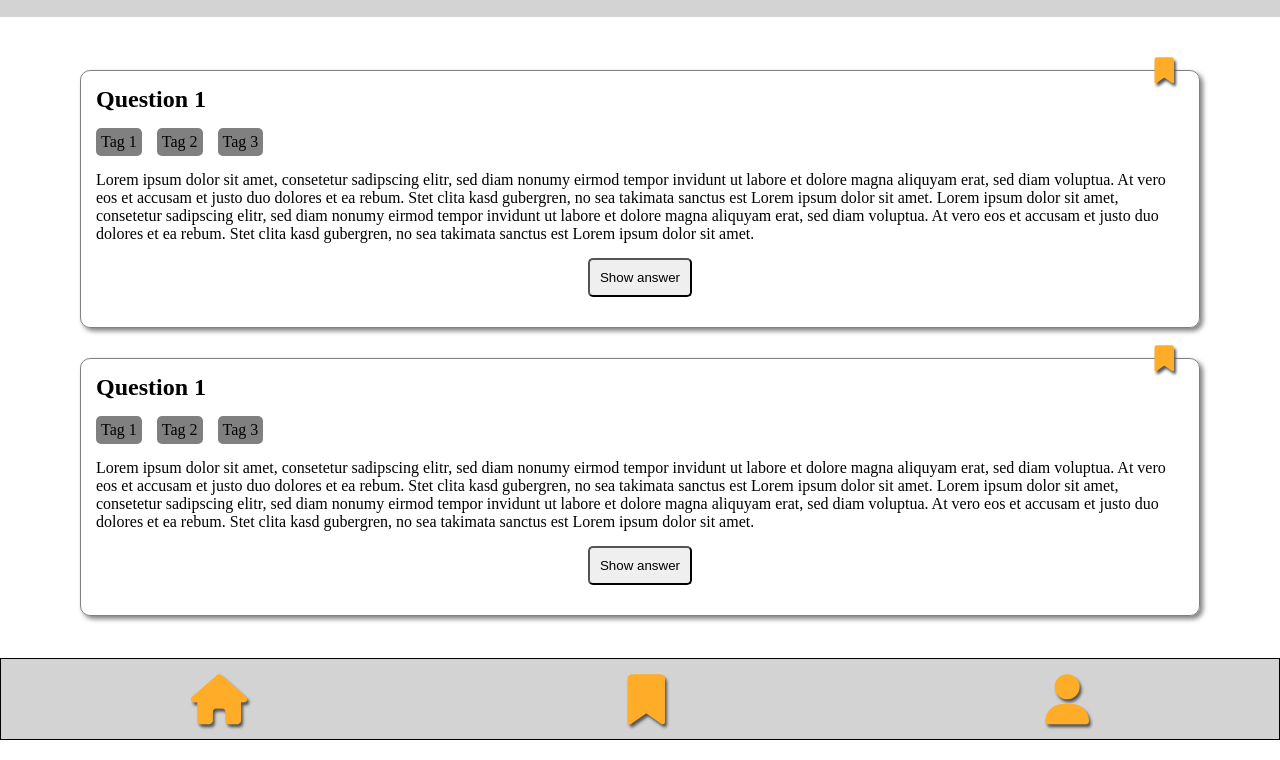
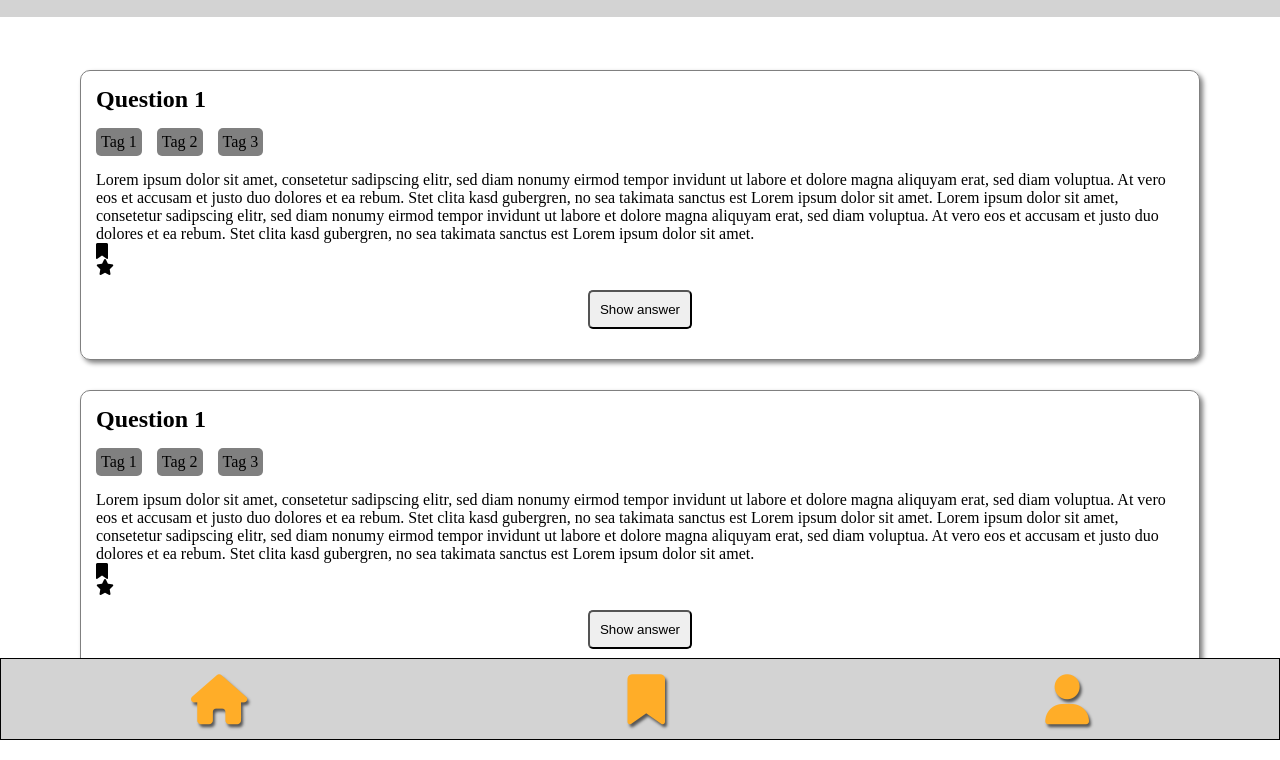
Before and after one commit to vscps/quiz-app, a plain HTML site: page bookmarks.html in a window 1280 px wide. Shown: the part 60-820 px from the top of the page. Drawn offline with Linux system fonts and the light colour scheme.

Commit message:
Added star icons for favorite questions

```diff
--- a/bookmarks.html
+++ b/bookmarks.html
@@ -35,7 +35,7 @@
           et justo duo dolores et ea rebum. Stet clita kasd gubergren, no sea
           takimata sanctus est Lorem ipsum dolor sit amet.
         </p>
-        <div class="bookmark"><i class="fa-solid fa-bookmark"></i></div>
+        <i class="fa-solid fa-bookmark"></i><i class="fa-solid fa-star"></i>
         <button name="showAnswer">Show answer</button>
       </section>
       <section class="question-card">
@@ -56,7 +56,7 @@
           et justo duo dolores et ea rebum. Stet clita kasd gubergren, no sea
           takimata sanctus est Lorem ipsum dolor sit amet.
         </p>
-        <div class="bookmark"><i class="fa-solid fa-bookmark"></i></div>
+        <i class="fa-solid fa-bookmark"></i><i class="fa-solid fa-star"></i>
         <button name="showAnswer">Show answer</button>
       </section>
       <footer>
```
Also changed, not shown: index.html (+2 -2 lines), js/index.js (added).
